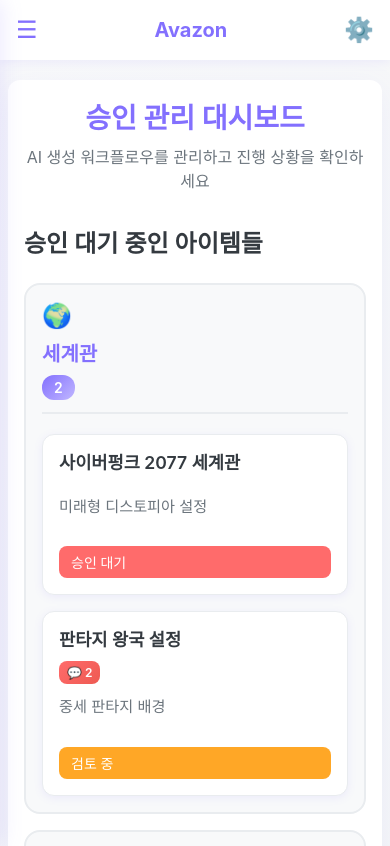
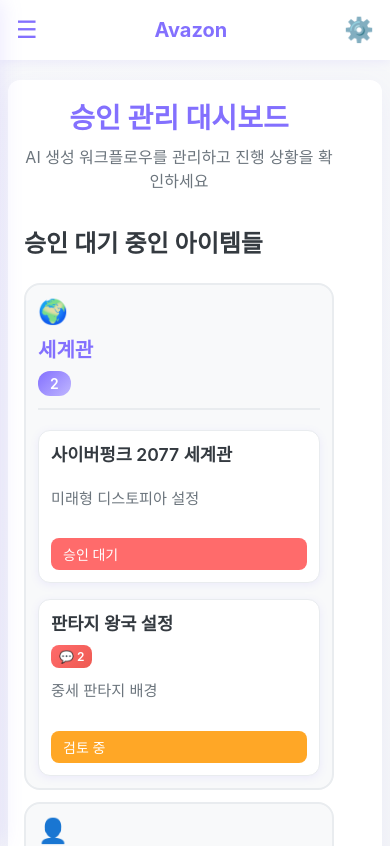
Before and after one commit to team-double-zero/AVA-FE, a React (Create React App) app: page / in a window 390 px wide. Shown: the top 846 px of the page. Built offline with nearby package versions, Linux system fonts and the light colour scheme.

Commit message:
feat: develop swipe actions

```diff
--- a/src/App.css
+++ b/src/App.css
@@ -7,6 +7,46 @@
   -webkit-user-select: none;
   -moz-user-select: none;
   -ms-user-select: none;
+  overflow-x: hidden; /* 가로 스크롤 방지 */
+}
+
+/* Pull-to-refresh 스타일 */
+.pull-refresh-indicator {
+  position: fixed;
+  top: 60px; /* 헤더 아래 */
+  left: 50%;
+  transform: translateX(-50%);
+  display: flex;
+  flex-direction: column;
+  align-items: center;
+  gap: 8px;
+  padding: 16px 20px;
+  background: white;
+  border-radius: 20px;
+  box-shadow: 0 4px 20px rgba(131, 112, 254, 0.15);
+  z-index: 999;
+  min-width: 200px;
+}
+
+.refresh-icon {
+  font-size: 1.5rem;
+  transition: transform 0.3s ease;
+}
+
+.refresh-icon.spinning {
+  animation: spin 1s linear infinite;
+}
+
+@keyframes spin {
+  from { transform: rotate(0deg); }
+  to { transform: rotate(360deg); }
+}
+
+.refresh-text {
+  font-size: 0.875rem;
+  color: #6c757d;
+  font-weight: 500;
+  text-align: center;
 }
 
 /* Top Header */
@@ -161,6 +201,7 @@
   margin: 0 auto;
   padding: 80px 20px 20px 20px; /* Top padding for fixed header */
   transition: transform 0.3s ease; /* 스와이프 애니메이션 */
+  will-change: transform; /* 성능 최적화 */
 }
 
 /* Main Content */
@@ -174,6 +215,39 @@
   -webkit-user-select: text;
   -moz-user-select: text;
   -ms-user-select: text;
+  overflow: hidden; /* 슬라이드 애니메이션을 위해 오버플로우 숨김 */
+}
+
+/* Tab Slide Animation */
+.tabs-container {
+  width: 100%;
+  height: 100%;
+  overflow: hidden;
+  position: relative;
+  margin: -32px; /* 부모의 패딩 오프셋 */
+}
+
+.tabs-slider {
+  display: flex;
+  width: 300%; /* 3개 탭 × 100% */
+  height: 100%;
+  will-change: transform;
+}
+
+.tab-slide {
+  width: 33.333%; /* 100% / 3개 탭 */
+  height: 100%;
+  flex-shrink: 0;
+  overflow-y: auto;
+  overflow-x: hidden;
+  padding: 32px; /* 원래 main-content의 패딩 복원 */
+}
+
+.detail-view {
+  width: 100%;
+  height: 100%;
+  overflow-y: auto;
+  padding: 0; /* detail view는 자체 패딩 사용 */
 }
 
 /* Responsive Design */
@@ -189,6 +263,14 @@
   .main-content {
     padding: 20px;
     border-radius: 16px;
+  }
+
+  .tabs-container {
+    margin: -20px; /* 태블릿에서 패딩 오프셋 조정 */
+  }
+
+  .tab-slide {
+    padding: 20px; /* 태블릿에서 패딩 조정 */
   }
 
   .sidebar {
@@ -215,6 +297,14 @@
     border-radius: 12px;
   }
 
+  .tabs-container {
+    margin: -16px; /* 모바일에서 패딩 오프셋 조정 */
+  }
+
+  .tab-slide {
+    padding: 16px; /* 모바일에서 패딩 조정 */
+  }
+
   .sidebar {
     width: 100%;
   }
--- a/src/App.js
+++ b/src/App.js
@@ -13,6 +13,16 @@ function App() {
   // 스와이프 관련 상태
   const [touchStart, setTouchStart] = useState({ x: 0, y: 0 });
   const [touchEnd, setTouchEnd] = useState({ x: 0, y: 0 });
+
+  // Pull-to-refresh 관련 상태
+  const [pullDistance, setPullDistance] = useState(0);
+  const [isRefreshing, setIsRefreshing] = useState(false);
+  const [canPull, setCanPull] = useState(false);
+
+  // 슬라이드 애니메이션 관련 상태
+  const [slideOffset, setSlideOffset] = useState(0);
+  const [isSliding, setIsSliding] = useState(false);
+  const [dragOffset, setDragOffset] = useState(0);
   const [itemsData, setItemsData] = useState({
     pending: {
       worldview: [
@@ -62,6 +72,20 @@ function App() {
           aiGenerated: true,
           worldviewId: 1,
           characterId: 1
+        }
+      ],
+      video: [
+        {
+          id: 1,
+          type: 'video',
+          title: '오프닝 영상',
+          description: '게임 시작 트레일러',
+          status: 'pending',
+          feedbackCount: 0,
+          createdAt: '2024-01-18',
+          aiGenerated: true,
+          worldviewId: 1,
+          scenarioId: 1
         }
       ]
     },
@@ -119,6 +143,21 @@ function App() {
           characterId: 2,
           workStatus: 'revision_requested'
         }
+      ],
+      video: [
+        {
+          id: 2,
+          type: 'video',
+          title: '캐릭터 소개 영상',
+          description: '주요 캐릭터 소개 영상',
+          status: 'generating',
+          feedbackCount: 1,
+          createdAt: '2024-01-19',
+          aiGenerated: true,
+          worldviewId: 1,
+          characterId: 1,
+          workStatus: 'generating'
+        }
       ]
     },
     approved: {
@@ -133,6 +172,10 @@ function App() {
       scenario: [
         { id: 1, type: 'scenario', title: '튜토리얼 시나리오', description: '초기 학습 과정' },
         { id: 2, type: 'scenario', title: '첫 번째 퀘스트', description: '첫 임무 대본' }
+      ],
+      video: [
+        { id: 1, type: 'video', title: '튜토리얼 영상', description: '게임 방법 안내 영상' },
+        { id: 2, type: 'video', title: '예고편', description: '게임 홍보 영상' }
       ]
     }
   });
@@ -143,59 +186,141 @@ function App() {
     { id: 'setting', label: 'Setting', icon: '⚙️' }
   ];
 
+  // 새로고침 함수
+  const handleRefresh = async () => {
+    setIsRefreshing(true);
+
+    // 실제 새로고침 로직 (예: 데이터 다시 불러오기)
+    await new Promise(resolve => setTimeout(resolve, 1500)); // 시뮬레이션
+
+    setIsRefreshing(false);
+    setPullDistance(0);
+    setCanPull(false);
+  };
+
   // 스와이프 이벤트 핸들러
   const handleTouchStart = (e) => {
+    if (!e.touches || e.touches.length === 0) return;
+
+    const touch = e.touches[0];
     setTouchStart({
-      x: e.touches[0].clientX,
-      y: e.touches[0].clientY
+      x: touch.clientX,
+      y: touch.clientY
     });
+
+    // 화면 최상단에 있는지 확인
+    const scrollTop = window.pageYOffset || document.documentElement.scrollTop;
+    setCanPull(scrollTop === 0);
   };
 
   const handleTouchMove = (e) => {
+    if (!e.touches || e.touches.length === 0) return;
+
+    const touch = e.touches[0];
     setTouchEnd({
-      x: e.touches[0].clientX,
-      y: e.touches[0].clientY
+      x: touch.clientX,
+      y: touch.clientY
     });
+
+    if (canPull && !isRefreshing && touchStart.y > 0) {
+      const deltaY = touch.clientY - touchStart.y;
+      if (deltaY > 0) {
+        // 아래로 드래그 중
+        e.preventDefault(); // 기본 스크롤 방지
+        const distance = Math.min(deltaY * 0.5, 100); // 최대 100px까지
+        setPullDistance(distance);
+        return;
+      }
+    }
+
+    // 상세 페이지가 아닌 경우에만 탭 슬라이드 처리
+    if (currentView.type === 'tab' && touchStart.x > 0) {
+      const deltaX = touch.clientX - touchStart.x;
+      const deltaY = touch.clientY - touchStart.y;
+
+      // 가로 드래그가 세로 드래그보다 큰 경우에만 처리
+      if (Math.abs(deltaX) > Math.abs(deltaY) && Math.abs(deltaX) > 10) {
+        e.preventDefault(); // 기본 스크롤 방지
+        setIsSliding(true);
+
+        // 드래그 오프셋 계산 (화면 너비 대비 퍼센트)
+        const screenWidth = window.innerWidth;
+        const dragPercent = (deltaX / screenWidth) * 100;
+        setDragOffset(dragPercent);
+      }
+    }
   };
 
   const handleTouchEnd = () => {
-    if (!touchStart.x || !touchEnd.x) return;
+    // Pull-to-refresh 처리
+    if (canPull && pullDistance > 60 && !isRefreshing) {
+      handleRefresh();
+      return;
+    } else if (canPull) {
+      // 새로고침 임계값에 도달하지 않으면 원래 위치로 복원
+      setPullDistance(0);
+      setCanPull(false);
+      return;
+    }
+
+    // 슬라이딩 상태 리셋
+    setIsSliding(false);
+
+    if (!touchStart.x || !touchEnd.x) {
+      // 터치 상태 리셋
+      setTouchStart({ x: 0, y: 0 });
+      setTouchEnd({ x: 0, y: 0 });
+      setDragOffset(0);
+      return;
+    }
 
     const deltaX = touchStart.x - touchEnd.x;
     const deltaY = touchStart.y - touchEnd.y;
     const minSwipeDistance = 50;
 
-    // 세로 스와이프가 가로 스와이프보다 크면 무시
-    if (Math.abs(deltaY) > Math.abs(deltaX)) return;
-
-    // 스와이프 거리가 최소 거리보다 작으면 무시
-    if (Math.abs(deltaX) < minSwipeDistance) return;
+    // Pull-to-refresh가 활성화된 상태에서는 가로 스와이프 무시
+    if (canPull || isRefreshing) {
+      setDragOffset(0);
+      return;
+    }
 
     // 상세 페이지에서 스와이프 처리
     if (currentView.type === 'detail') {
+      if (Math.abs(deltaX) > minSwipeDistance && Math.abs(deltaX) > Math.abs(deltaY)) {
         if (deltaX > 0) {
           // 왼쪽 스와이프 - 뒤로 가기
           handleBack();
         }
+      }
+      setDragOffset(0);
+      setTouchStart({ x: 0, y: 0 });
+      setTouchEnd({ x: 0, y: 0 });
       return;
     }
 
     // 탭 페이지에서 스와이프 처리
     const currentTabIndex = tabs.findIndex(tab => tab.id === activeTab);
 
+    // 드래그 거리가 충분하거나 빠른 스와이프인 경우 탭 전환
+    const swipeThreshold = 30; // 화면의 30% 이상 드래그하면 전환
+    const shouldSwitch = Math.abs(dragOffset) > swipeThreshold || Math.abs(deltaX) > minSwipeDistance;
+
+    if (shouldSwitch && Math.abs(deltaX) > Math.abs(deltaY)) {
       if (deltaX > 0) {
-      // 왼쪽 스와이프 - 이전 탭
+        // 왼쪽 스와이프 - 다음 탭 (오른쪽으로 이동)
+        const nextIndex = currentTabIndex < tabs.length - 1 ? currentTabIndex + 1 : 0;
+        setActiveTab(tabs[nextIndex].id);
+      } else {
+        // 오른쪽 스와이프 - 이전 탭 (왼쪽으로 이동)
         const prevIndex = currentTabIndex > 0 ? currentTabIndex - 1 : tabs.length - 1;
         setActiveTab(tabs[prevIndex].id);
-    } else {
-      // 오른쪽 스와이프 - 다음 탭
-      const nextIndex = currentTabIndex < tabs.length - 1 ? currentTabIndex + 1 : 0;
-      setActiveTab(tabs[nextIndex].id);
+      }
     }
 
     // 터치 상태 리셋
     setTouchStart({ x: 0, y: 0 });
     setTouchEnd({ x: 0, y: 0 });
+    setDragOffset(0);
   };
 
   // 아이템 클릭 처리
@@ -317,45 +442,71 @@ function App() {
           workStatus: 'generating'
         };
 
+      case 'scenario':
+        // 시나리오 승인 시 영상 생성
+        return {
+          id: getNextId('video'),
+          type: 'video',
+          title: `${approvedItem.title} 영상`,
+          description: `${approvedItem.title}를 기반으로 한 영상`,
+          status: 'generating',
+          feedbackCount: 0,
+          createdAt: new Date().toISOString().split('T')[0],
+          aiGenerated: true,
+          worldviewId: approvedItem.worldviewId,
+          characterId: approvedItem.characterId,
+          scenarioId: approvedItem.id,
+          workStatus: 'generating'
+        };
+
       default:
         return null;
     }
   };
 
-  const renderContent = () => {
+  const renderTabContent = () => {
     // 상세 페이지 표시
     if (currentView.type === 'detail') {
       return (
+        <div className="detail-view">
           <ItemDetail
             item={currentView.data}
             onBack={handleBack}
             onApprove={handleApprove}
             onFeedback={handleFeedback}
           />
+        </div>
       );
     }
 
-    // 탭 페이지 표시
-    switch (activeTab) {
-      case 'dashboard':
+    // 현재 탭 인덱스 계산
+    const currentTabIndex = tabs.findIndex(tab => tab.id === activeTab);
+    const totalOffset = slideOffset + dragOffset;
+
     return (
+      <div className="tabs-container">
+        <div
+          className="tabs-slider"
+          style={{
+            transform: `translateX(${-currentTabIndex * 100 + totalOffset}%)`,
+            transition: isSliding ? 'none' : 'transform 0.3s cubic-bezier(0.4, 0, 0.2, 1)'
+          }}
+        >
+          {tabs.map((tab, index) => (
+            <div key={tab.id} className="tab-slide">
+              {tab.id === 'dashboard' && (
                 <Dashboard
                   itemsData={itemsData}
                   onItemClick={handleItemClick}
                 />
+              )}
+              {tab.id === 'analysis' && <Analysis />}
+              {tab.id === 'setting' && <Setting />}
+            </div>
+          ))}
+        </div>
+      </div>
     );
-      case 'analysis':
-        return <Analysis />;
-      case 'setting':
-        return <Setting />;
-      default:
-        return (
-          <Dashboard
-            itemsData={itemsData}
-            onItemClick={handleItemClick}
-          />
-        );
-    }
   };
 
   return (
@@ -365,6 +516,24 @@ function App() {
       onTouchMove={handleTouchMove}
       onTouchEnd={handleTouchEnd}
     >
+      {/* Pull-to-refresh indicator */}
+      {(canPull || isRefreshing) && (
+        <div
+          className="pull-refresh-indicator"
+          style={{
+            transform: `translateY(${Math.max(0, pullDistance - 60)}px)`,
+            opacity: Math.min(1, pullDistance / 60)
+          }}
+        >
+          <div className={`refresh-icon ${isRefreshing ? 'spinning' : ''}`}>
+            {isRefreshing ? '🔄' : '↓'}
+          </div>
+          <span className="refresh-text">
+            {isRefreshing ? '새로고침 중...' : pullDistance > 60 ? '놓아서 새로고침' : '아래로 당겨서 새로고침'}
+          </span>
+        </div>
+      )}
+
       {/* Top Header */}
       <header className="top-header">
         <button
@@ -421,9 +590,15 @@ function App() {
       )}
 
       {/* Main Content */}
-      <div className="app-container">
+      <div
+        className="app-container"
+        style={{
+          transform: `translateY(${pullDistance}px)`,
+          transition: canPull && !isRefreshing ? 'none' : 'transform 0.3s ease'
+        }}
+      >
         <main className="main-content">
-          {renderContent()}
+          {renderTabContent()}
         </main>
       </div>
     </div>
--- a/src/components/Dashboard.css
+++ b/src/components/Dashboard.css
@@ -39,14 +39,14 @@
 
 .kanban-columns {
   display: grid;
-  grid-template-columns: repeat(auto-fit, minmax(320px, 1fr));
-  gap: 24px;
+  grid-template-columns: repeat(auto-fit, minmax(240px, 1fr));
+  gap: 16px;
 }
 
 .kanban-column {
   background: #f8f9fa;
   border-radius: 16px;
-  padding: 20px;
+  padding: 16px;
   border: 2px solid #e9ecef;
   transition: all 0.3s ease;
 }
@@ -96,7 +96,7 @@
 .kanban-card {
   background: white;
   border-radius: 12px;
-  padding: 20px;
+  padding: 16px;
   box-shadow: 0 2px 8px rgba(131, 112, 254, 0.1);
   border: 1px solid #e9ecef;
   transition: all 0.3s ease;
@@ -218,14 +218,14 @@
 
 .working-columns {
   display: grid;
-  grid-template-columns: repeat(auto-fit, minmax(320px, 1fr));
-  gap: 24px;
+  grid-template-columns: repeat(auto-fit, minmax(240px, 1fr));
+  gap: 16px;
 }
 
 .working-column {
   background: linear-gradient(135deg, #fff3cd 0%, #ffeeba 100%);
   border-radius: 16px;
-  padding: 20px;
+  padding: 16px;
   border: 2px solid #ffeaa7;
   transition: all 0.3s ease;
 }
@@ -238,7 +238,7 @@
 .working-card {
   background: white;
   border-radius: 12px;
-  padding: 20px;
+  padding: 16px;
   box-shadow: 0 2px 8px rgba(253, 203, 110, 0.15);
   border: 1px solid #ffeaa7;
   transition: all 0.3s ease;
@@ -377,16 +377,29 @@
   }
 
   .kanban-columns {
-    grid-template-columns: 1fr;
-    gap: 16px;
+    grid-template-columns: repeat(2, 1fr);
+    gap: 12px;
   }
 
   .kanban-column {
-    padding: 16px;
+    padding: 12px;
   }
 
   .kanban-card {
-    padding: 16px;
+    padding: 12px;
+  }
+
+  .working-columns {
+    grid-template-columns: repeat(2, 1fr);
+    gap: 12px;
+  }
+
+  .working-column {
+    padding: 12px;
+  }
+
+  .working-card {
+    padding: 12px;
   }
 
   .card-footer {
@@ -410,6 +423,16 @@
 }
 
 @media (max-width: 480px) {
+  .kanban-columns {
+    grid-template-columns: 1fr;
+    gap: 12px;
+  }
+
+  .working-columns {
+    grid-template-columns: 1fr;
+    gap: 12px;
+  }
+
   .column-header {
     flex-direction: column;
     align-items: flex-start;
@@ -427,6 +450,4 @@
     align-items: flex-start;
     gap: 8px;
   }
-
-
 }
--- a/src/components/Dashboard.js
+++ b/src/components/Dashboard.js
@@ -163,6 +163,7 @@ const Dashboard = ({ itemsData, onItemClick }) => {
           {renderKanbanColumn('세계관', pendingItems.worldview, '🌍')}
           {renderKanbanColumn('캐릭터', pendingItems.character, '👤')}
           {renderKanbanColumn('시나리오', pendingItems.scenario, '📝')}
+          {renderKanbanColumn('영상', pendingItems.video, '🎬')}
         </div>
       </div>
 
@@ -176,6 +177,7 @@ const Dashboard = ({ itemsData, onItemClick }) => {
           {renderWorkingColumn('세계관', workingItems.worldview, '🔄 🌍')}
           {renderWorkingColumn('캐릭터', workingItems.character, '🔄 👤')}
           {renderWorkingColumn('시나리오', workingItems.scenario, '🔄 📝')}
+          {renderWorkingColumn('영상', workingItems.video, '🔄 🎬')}
         </div>
       </div>
 
@@ -188,6 +190,7 @@ const Dashboard = ({ itemsData, onItemClick }) => {
           {renderApprovedSection('승인된 세계관', approvedItems.worldview, '✅ 🌍')}
           {renderApprovedSection('승인된 캐릭터', approvedItems.character, '✅ 👤')}
           {renderApprovedSection('승인된 시나리오', approvedItems.scenario, '✅ 📝')}
+          {renderApprovedSection('승인된 영상', approvedItems.video, '✅ 🎬')}
         </div>
       </div>
     </div>
```
Also changed, not shown: 1 other file (tests, documents, lock files or other folders). Lines whose indentation alone changed are shown as unchanged.
